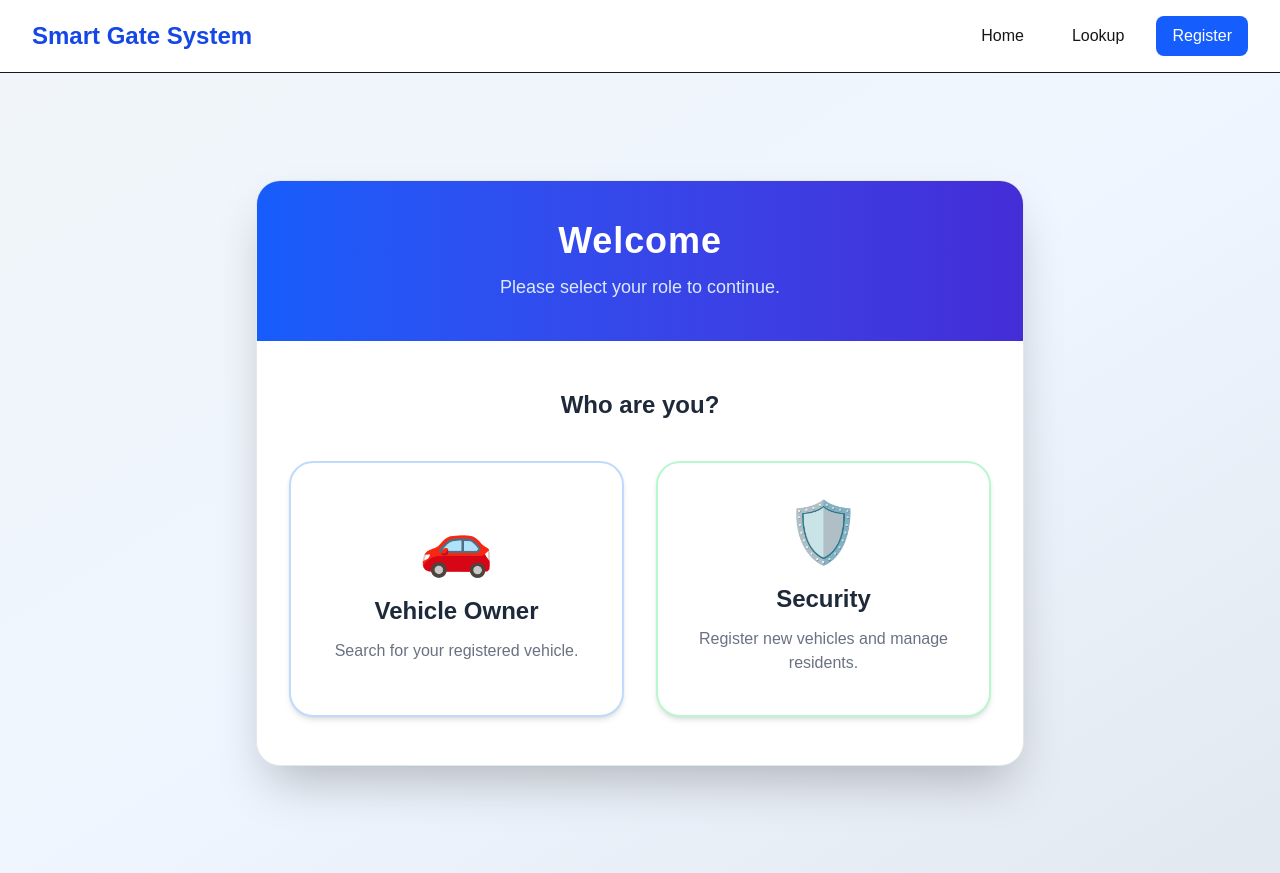
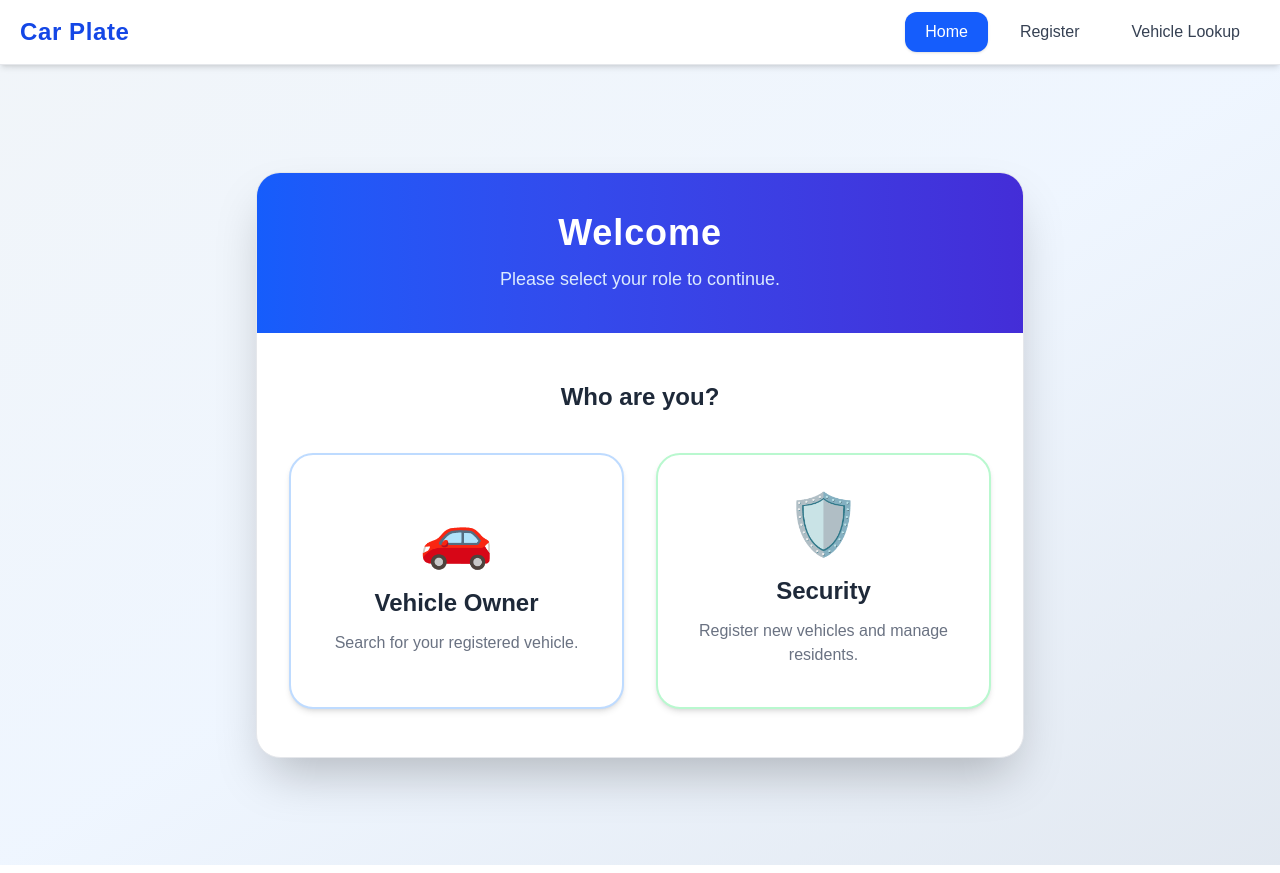
Before and after one commit to 1234-mahmoud/Number_Plate, a Next.js app: page / in a window 1280 px wide. Built offline with nearby package versions, Linux system fonts and the light colour scheme.

Commit message:
version_1

```diff
--- a/components/Navbar.jsx
+++ b/components/Navbar.jsx
@@ -1,37 +1,88 @@
 "use client";
 
 import Link from "next/link";
+import { usePathname } from "next/navigation";
+import { useState } from "react";
+import { Menu, X } from "lucide-react";
 
 export default function Navbar() {
+  const pathname = usePathname();
+  const [isOpen, setIsOpen] = useState(false);
+
+  const links = [
+    {
+      name: "Home",
+      href: "/",
+    },
+    {
+      name: "Register",
+      href: "/registration",
+    },
+    {
+      name: "Vehicle Lookup",
+      href: "/vehicle-lookup",
+    },
+  ];
+
   return (
-    <header className="bg-white shadow-md border-b">
-      <div className="max-w-7xl mx-auto flex justify-between items-center px-8 py-4">
-        <h1 className="text-2xl font-bold text-blue-700">
-          Smart Gate System
-        </h1>
-
-        <nav className="flex items-center gap-4">
+    <header className="sticky top-0 z-50 bg-white shadow-md border-b border-gray-200">
+      <div className="max-w-7xl mx-auto px-5 h-16 flex items-center justify-between">
+        {/* Logo */}
         <Link
           href="/"
-            className="px-4 py-2 rounded-lg hover:bg-blue-100 transition"
+          className="text-2xl font-bold text-blue-700 tracking-wide"
         >
-            Home
+          Car Plate
         </Link>
 
+        {/* Desktop Menu */}
+        <nav className="hidden md:flex items-center gap-3">
+          {links.map((link) => (
             <Link
-            href="/vehicle-lookup"
-            className="px-4 py-2 rounded-lg hover:bg-blue-100 transition"
+              key={link.href}
+              href={link.href}
+              className={`px-5 py-2 rounded-xl font-medium transition-all duration-300 ${
+                pathname === link.href
+                  ? "bg-blue-600 text-white shadow"
+                  : "text-gray-700 hover:bg-blue-50 hover:text-blue-600"
+              }`}
             >
-            Lookup
+              {link.name}
             </Link>
+          ))}
+        </nav>
 
+        {/* Mobile Button */}
+        <button
+          onClick={() => setIsOpen(!isOpen)}
+          className="md:hidden p-2 rounded-lg hover:bg-gray-100"
+        >
+          {isOpen ? <X size={28} /> : <Menu size={28} />}
+        </button>
+      </div>
+
+      {/* Mobile Menu */}
+      <div
+        className={`md:hidden overflow-hidden transition-all duration-300 ${
+          isOpen ? "max-h-80" : "max-h-0"
+        }`}
+      >
+        <div className="border-t bg-white flex flex-col p-4 gap-3">
+          {links.map((link) => (
             <Link
-            href="/register"
-            className="px-4 py-2 rounded-lg bg-blue-600 text-white hover:bg-blue-700 transition"
+              key={link.href}
+              href={link.href}
+              onClick={() => setIsOpen(false)}
+              className={`rounded-xl px-4 py-3 font-medium transition ${
+                pathname === link.href
+                  ? "bg-blue-600 text-white"
+                  : "text-gray-700 hover:bg-blue-50"
+              }`}
             >
-            Register
+              {link.name}
             </Link>
-        </nav>
+          ))}
+        </div>
       </div>
     </header>
   );
--- a/package.json
+++ b/package.json
@@ -10,6 +10,7 @@
   },
   "dependencies": {
     "axios": "^1.19.0",
+    "lucide-react": "^1.28.0",
     "next": "16.2.12",
     "react": "19.2.4",
     "react-dom": "19.2.4"
```
Also changed, not shown: 1 other file (tests, documents, lock files or other folders). Lines whose indentation alone changed are shown as unchanged.
